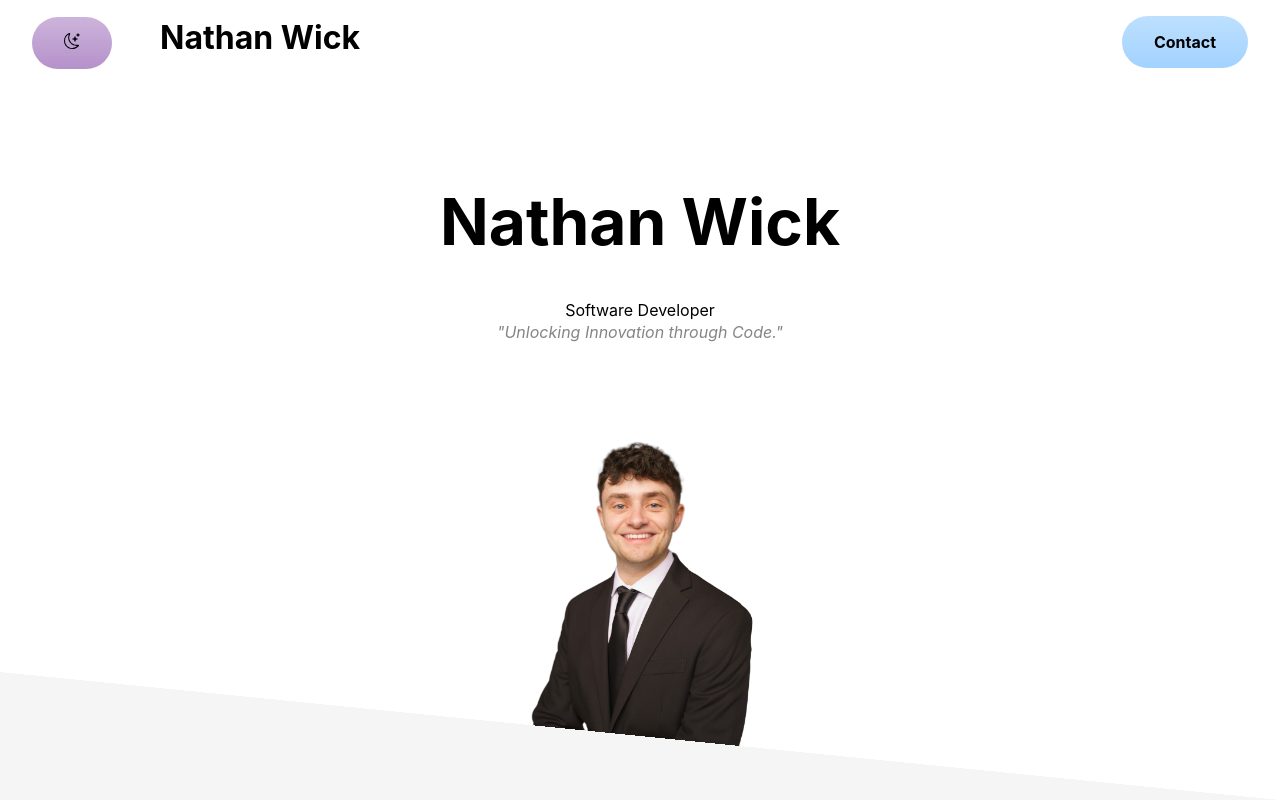
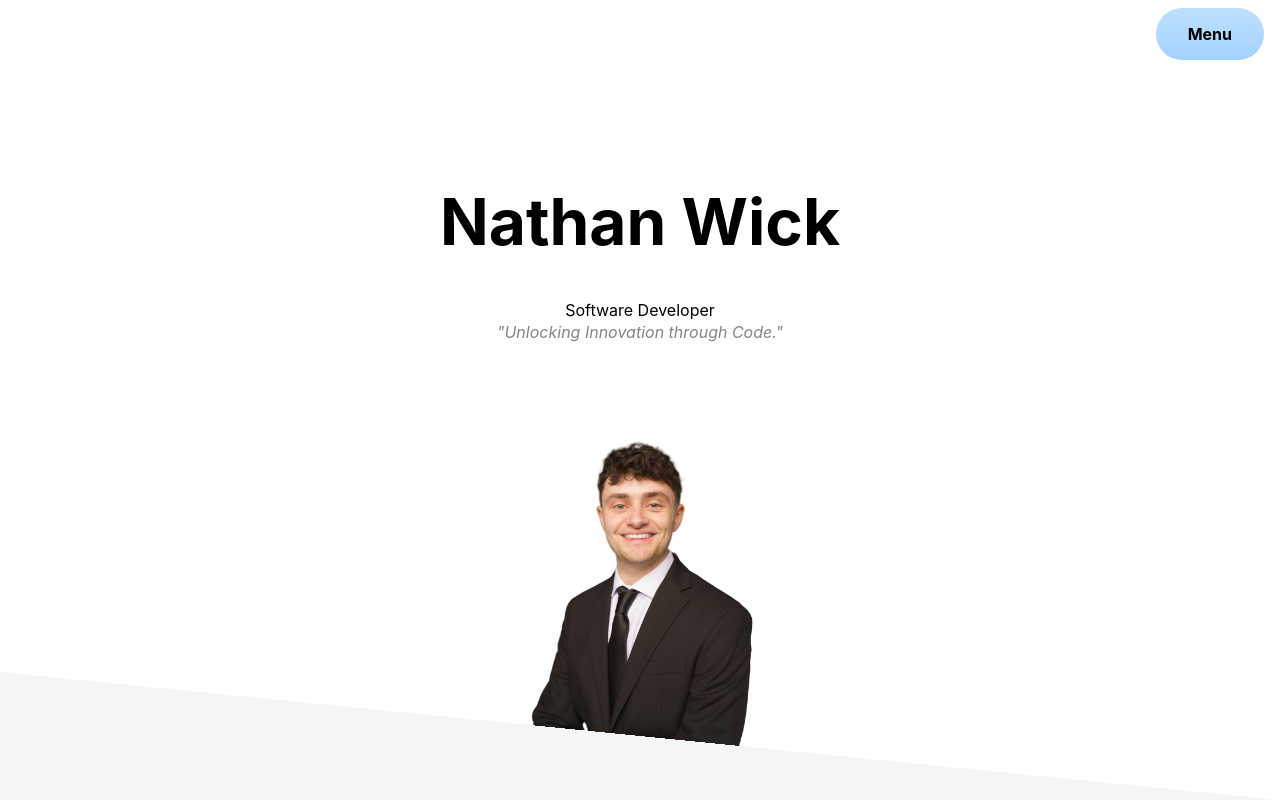
Before and after one commit to nathan-wick/nathan-wick, a React (Create React App) app in the folder nathan-wick/: page / in a window 1280 px wide. Shown: the top 800 px of the page. Built offline with nearby package versions, Linux system fonts and the light colour scheme.

Commit message:
Update Navigation

```diff
--- a/nathan-wick/src/components/Navigation.tsx
+++ b/nathan-wick/src/components/Navigation.tsx
@@ -1,61 +1,126 @@
-import React, {useContext,} from "react";
-import Moon from "../icons/Moon";
-import Sun from "../icons/Sun";
+import React, {useContext, useState,} from "react";
 import {ThemeContext,} from "../contexts/Theme";
 import {WindowContext,} from "../contexts/Window";
-// eslint-disable-next-line @typescript-eslint/ban-ts-comment
-// @ts-ignore
-import colors from "../styles/colors.scss";
 import person from "../information/person";
 
 const Navigation = () => {
 
     const {setTheme, theme,} = useContext(ThemeContext,),
-        {scroll,} = useContext(WindowContext,);
+        {scroll, size,} = useContext(WindowContext,),
+        [
+            menuIsOpen,
+            setMenuIsOpen,
+        ] = useState(false,),
+        NavigationButtons = () => <div
+            className="align-horizontal-left">
+            <button
+                className={theme === `light`
+                    ? `button-white`
+                    : `button-black`}
+                onClick={() => {
+
+                    setMenuIsOpen(false,);
+
+                }}>
+                About
+            </button>
+            <button
+                className={theme === `light`
+                    ? `button-white`
+                    : `button-black`}
+                onClick={() => {
+
+                    setMenuIsOpen(false,);
+
+                }}>
+                Articles
+            </button>
+            <button
+                className={theme === `light`
+                    ? `button-white`
+                    : `button-black`}
+                onClick={() => {
+
+                    setMenuIsOpen(false,);
+
+                }}>
+                Projects
+            </button>
+        </div>;
 
     return <>
         <div
-            className={`navigation row-2 ${theme}`}>
+            className={`navigation ${theme} ${size === `large` || menuIsOpen === true
+                ? `row-2`
+                : `row-auto-min`}`}>
             <div
                 className="column">
-                <div
-                    className="align-horizontal-left">
-                    {
-                        theme === `light`
-                            ? <button
-                                className="button-purple"
-                                onClick={() => setTheme(`dark`,)}>
-                                <Moon
-                                    color={colors.black}
-                                    height={16}
-                                    width={16} />
-                            </button>
-                            : <button
-                                className="button-yellow"
-                                onClick={() => setTheme(`light`,)}>
-                                <Sun
-                                    color={colors.black}
-                                    height={16}
-                                    width={16} />
-                            </button>
-                    }
-                    <div
-                        className={`text-medium ${scroll < 1
-                            ? `hide`
-                            : `show`}`}>
-                        {person.name}
-                    </div>
-                </div>
+                {
+                    size !== `large` && menuIsOpen === false &&
+                        <div
+                            className={`text-medium ${scroll > 1 && scroll < 100
+                                ? `show`
+                                : `hide`}`}>
+                            {person.name}
+                        </div>
+                }
+                {
+                    (size === `large` || menuIsOpen === true) &&
+                        <NavigationButtons />
+                }
             </div>
             <div
                 className="column">
                 <div
                     className="align-horizontal-right">
-                    <button>
-                    Contact
-                    </button>
+                    {
+                        size !== `large` &&
+                            <button
+                                onClick={() => setMenuIsOpen(!menuIsOpen,)}>
+                                Menu
+                            </button>
+                    }
+                    {
+                        (size === `large` || menuIsOpen === true) && <>
+                            <button
+                                onClick={() => setMenuIsOpen(false,)}>
+                                Contact
+                            </button>
+                            {
+                                theme === `light`
+                                    ? <button
+                                        className="button-purple"
+                                        onClick={() => {
+
+                                            setTheme(`dark`,);
+                                            setMenuIsOpen(false,);
+
+                                        }}>
+                                        Dark Mode
+                                    </button>
+                                    : <button
+                                        className="button-yellow"
+                                        onClick={() => {
+
+                                            setTheme(`light`,);
+                                            setMenuIsOpen(false,);
+
+                                        }}>
+                                        Light Mode
+                                    </button>
+                            }
+                        </>
+                    }
                 </div>
             </div>
+            <div
+                className="background-blue column-2"
+                style={{
+                    "height": `0.2rem`,
+                    "width": `${scroll > 1 && scroll < 100
+                        ? scroll
+                        : 0}%`,
+                }} />
         </div>
         <div
             className="padding-top-5">
--- a/nathan-wick/src/information/statistics.ts
+++ b/nathan-wick/src/information/statistics.ts
@@ -23,7 +23,7 @@ const today = new Date(),
             "value": Math.round(linesOfCodeContributed / 10000,) * 10000,
         },
         {
-            "title": `Completed Software Projects`,
+            "title": `Software Projects Completed`,
             "value": Math.round(completedSoftwareProjects,),
         },
     ];
--- a/nathan-wick/src/styles/input.scss
+++ b/nathan-wick/src/styles/input.scss
@@ -7,7 +7,7 @@ button {
     font-family: inherit;
     font-size: 1rem;
     font-weight: bold;
-    margin: 1rem 2rem;
+    margin: 0.5rem 1rem;
     padding: 1rem 2rem;
     transition: 0.4s;
 }
@@ -28,6 +28,39 @@ button:active {
     border-radius: 1.5rem;
     margin: 0.5rem 1rem;
     padding: 0.5rem 1rem;
+}
+
+.button-white {
+    background-image: linear-gradient(colors.$white , colors.$dark-white);
+}
+
+.button-white:hover {
+    box-shadow:
+        0 -4px 16px colors.$dark-white,
+        0 4px 16px colors.$white;
+}
+
+.button-white:active {
+    box-shadow:
+        0 -8px 32px colors.$dark-white,
+        0 8px 32px colors.$white;
+}
+
+.button-black {
+    background-image: linear-gradient(colors.$light-black , colors.$black);
+    color: colors.$white;
+}
+
+.button-black:hover {
+    box-shadow:
+        0 -4px 16px colors.$black,
+        0 4px 16px colors.$light-black;
+}
+
+.button-black:active {
+    box-shadow:
+        0 -8px 32px colors.$black,
+        0 8px 32px colors.$light-black;
 }
 
 .button-purple {
@@ -77,3 +110,19 @@ button:active {
         0 -8px 32px colors.$red,
         0 8px 32px colors.$light-red;
 }
+
+.button-green {
+    background-image: linear-gradient(colors.$light-green , colors.$green);
+}
+
+.button-green:hover {
+    box-shadow:
+        0 -4px 16px colors.$green,
+        0 4px 16px colors.$light-green;
+}
+
+.button-green:active {
+    box-shadow:
+        0 -8px 32px colors.$green,
+        0 8px 32px colors.$light-green;
+}
--- a/nathan-wick/src/styles/layout.scss
+++ b/nathan-wick/src/styles/layout.scss
@@ -7,6 +7,11 @@
     grid-template-columns: 1fr 1fr;
 }
 
+.row-auto-min {
+    display: grid;
+    grid-template-columns: auto min-content;
+}
+
 .row-3 {
     display: grid;
     grid-template-columns: 1fr 1fr 1fr;
@@ -14,6 +19,11 @@
 
 .column {
     display: inline-grid;
+}
+
+.column-2 {
+    display: inline-grid;
+    grid-column: span 2;
 }
 
 .container {
--- a/nathan-wick/src/styles/text.scss
+++ b/nathan-wick/src/styles/text.scss
@@ -16,7 +16,7 @@ li {
     display: inline-block;
     font-size: 2rem;
     font-weight: bold;
-    padding: 1rem;
+    padding: 0.6rem;
     transition: 0.8s;
 }
 
```
